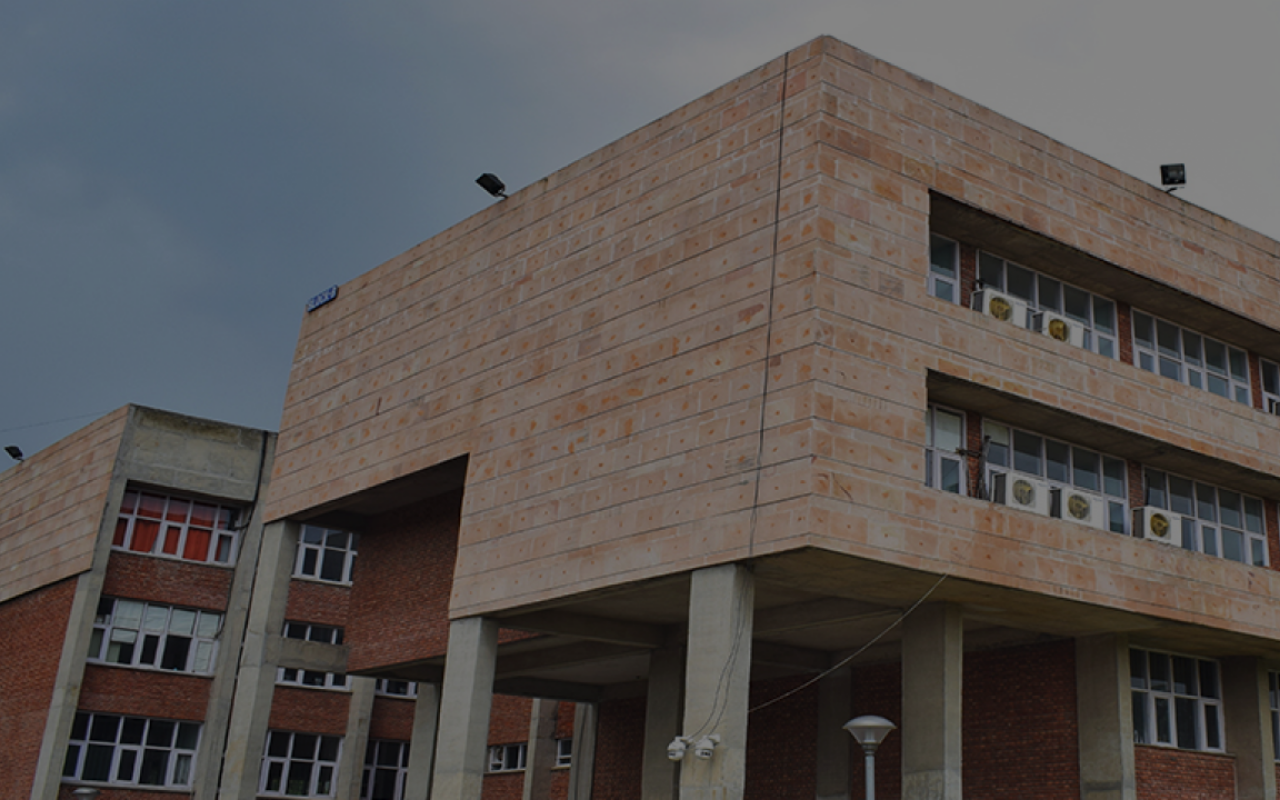
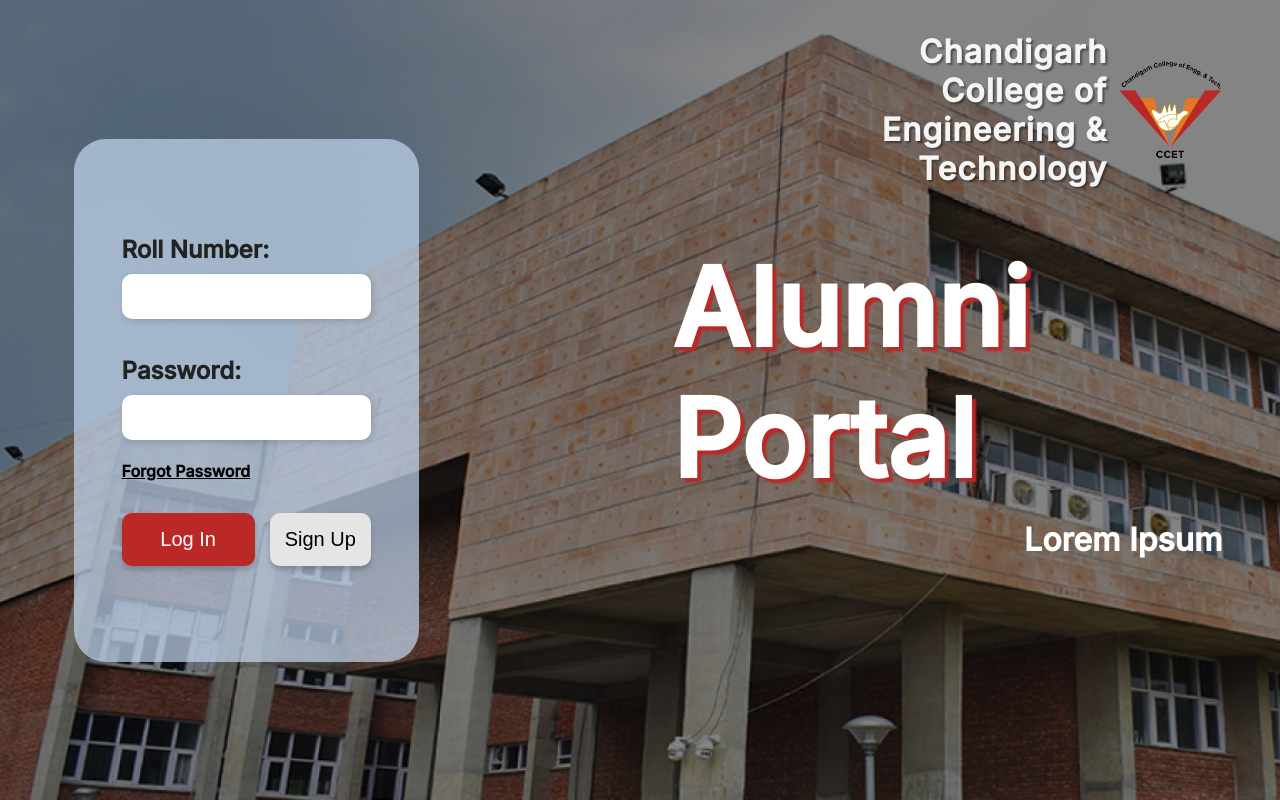
Before and after one commit to DevSoc-exe/alumni-portal, a React (Create React App) app: page / in a window 1280 px wide. Before the commit this address had no page. Built offline with nearby package versions, Linux system fonts and the light colour scheme.

Commit message:
small error fixed in linking login signup page

```diff
--- a/src/App.js
+++ b/src/App.js
@@ -10,7 +10,7 @@
   return (
     <React.Fragment>
       <Routes>
-        <Route path='/login' element={<Login />} />
+        <Route path='/' element={<Login />} />
         <Route path='/signup' element={<Signup />} />
       </Routes>
     </React.Fragment>
--- a/src/pages/Signup.js
+++ b/src/pages/Signup.js
@@ -62,7 +62,7 @@
       <div className="login_panel">
         <div>
         <div className="back-link">
-          <Link to="/login">
+          <Link to="/">
           <img className="back-logo" src={back} alt="Back Logo" />
            Back to Login
           </Link>
```
